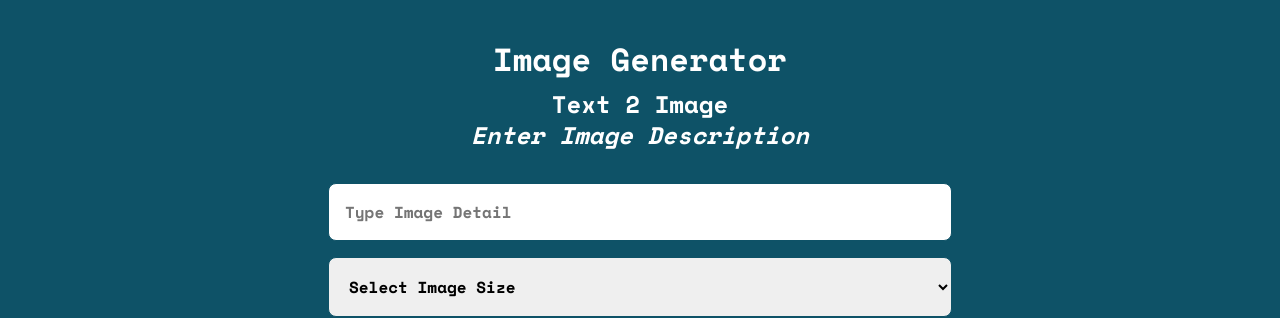
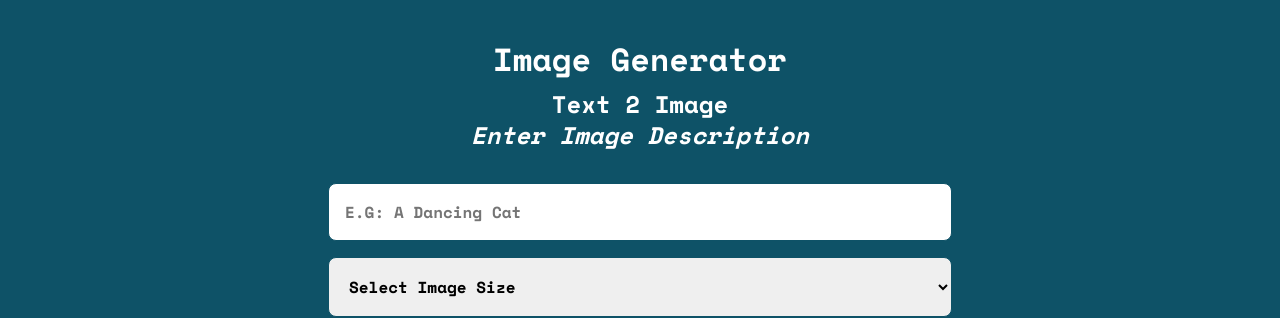
Before and after one commit to mcyandex/image-genertor-with-js, a React (Create React App) app: page / in a window 1280 px wide. Shown: the top 318 px of the page. Built offline with nearby package versions, Linux system fonts and the light colour scheme; no server answers.

Commit message:
docs: changed placeholder to be more descriptive

```diff
--- a/src/components/ImageGenerator.jsx
+++ b/src/components/ImageGenerator.jsx
@@ -69,7 +69,7 @@ export const ImageGenerator = () => {
             <input
             type="text"
             name='prompt'
-            placeholder='type image detail'
+            placeholder='e.g: A dancing Cat'
             value={prompt}
             onChange={handleChange}
             required
```
